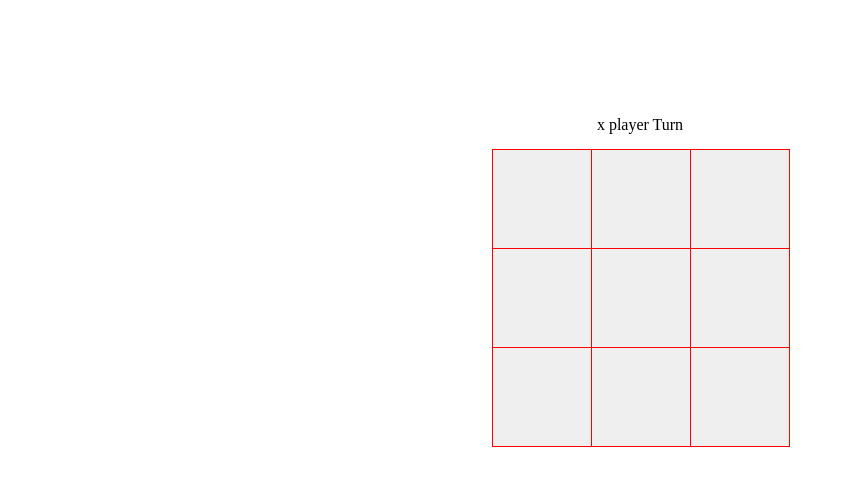
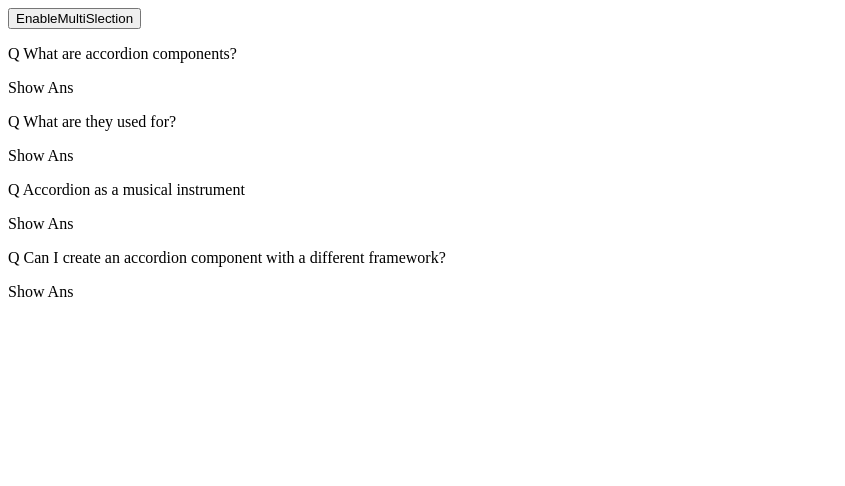
Before and after one commit to kashan-iqbal/React-Small-Project-, a React (Create React App) app: page / in a window 1280 px wide. Shown: the top 486 px of the page, without its empty margins (0-845 px from the left). Built offline with nearby package versions, Linux system fonts and the light colour scheme.

Commit message:
practice

```diff
--- a/src/App.js
+++ b/src/App.js
@@ -1,16 +1,19 @@
 // import './App.css';
-import AutoCompleteApi from './Component/Search/AutoCompleteApi';
-import ProfileFinder from './Component/gitHubProfile/ProfileFinder';
-import TicTakTo from './Component/tic-tac-toe/TicTakTo';
-
+import AutoCompleteApi from "./Component/Search/AutoCompleteApi";
+import ProfileFinder from "./Component/gitHubProfile/ProfileFinder";
+import TicTakTo from "./Component/tic-tac-toe/TicTakTo";
+import FetchCustomhook from "./Component/useFetch/FetchCustomhook";
+import LearnReact from "./LearningReact/LearnReact";
+import Accordian from './Component/Accordian/Accordian';
+import AccordianRepeat from "./repeat/AccordianRepeat";
 
 function App() {
   return (
     <div className="App">
-      {/* <Accordian/>
-<RandomColor/>
-<StarRatting/>
-<ImageSlider url={`https://picsum.photos/v2/list`} limit={"10"}/> */}
+      {/* <Accordian/> */}
+{/* <RandomColor/> */}
+{/* <StarRatting/> */}
+{/* <ImageSlider url={`https://picsum.photos/v2/list`} limit={"10"}/> */}
       {/* <LodeMore/> */}
       {/* <MainTree/> */}
       {/* <QrCode/> */}
@@ -20,7 +23,11 @@ function App() {
       {/* <Index/> */}
       {/* <ProfileFinder/> */}
       {/* <AutoCompleteApi/> */}
-<TicTakTo/>
+      {/* <TicTakTo/> */}
+      {/* <FetchCustomhook /> */}
+      {/* <LearnReact/> */}
+
+      <AccordianRepeat/>
     </div>
   );
 }
--- a/src/Component/tic-tac-toe/TicTakTo.js
+++ b/src/Component/tic-tac-toe/TicTakTo.js
@@ -55,7 +55,7 @@ const TicTakTo = () => {
   return (
     <div className="tic-tac-toe-container">
       {status}
-      <p>{isXturn ? "x" : "0"}  player Turn</p>
+      <p>Now {isXturn ? "x" : "0"}  player Turn</p>
       <div className="row">
         <Square value={square[0]} onclick={() => handleChange(0)} />
         <Square value={square[1]} onclick={() => handleChange(1)} />
--- /dev/null
+++ b/src/Component/useFetch/FetchCustomhook.js
@@ -0,0 +1,23 @@
+import React from "react";
+import useFetch from "./useFetch";
+import { logDOM } from "@testing-library/react";
+
+const FetchCustomhook = () => {
+  const { loading, data, error } = useFetch(
+    `https://dummyjson.com/users?limit=30`
+  );
+  if (loading) {
+    return <h1>please wait</h1>;
+  }
+  console.log(data, loading, error);
+  const { users } = data;
+  return (
+    <div>
+      FetchCustomhook
+      {users.length > 0 && users.map((d) => <p key={d.id}>{d.email}</p>)}
+      {error && error}
+    </div>
+  );
+};
+
+export default FetchCustomhook;
--- /dev/null
+++ b/src/Component/useFetch/useFetch.js
@@ -0,0 +1,33 @@
+import React, { useEffect, useState } from "react";
+
+const useFetch = (url, option = {}) => {
+  const [data, setData] = useState("");
+  const [loading, setLoading] = useState(false);
+  const [error, setError] = useState("");
+  const fetchData = async () => {
+    setLoading(true);
+    try {
+      const responce = await fetch(url, option);
+      if (!responce.ok) {
+        setError("some thing went wrong");
+        return;
+      }
+      const result = await responce.json();
+      setData(result);
+      setLoading(false);
+    } catch (error) {
+      if (error) {
+        setError(error);
+      }
+      setLoading(false);
+    }
+  };
+
+  useEffect(() => {
+    fetchData();
+  }, []);
+
+  return { data, loading, error };
+};
+
+export default useFetch;
--- /dev/null
+++ b/src/LearningReact/Hoc.js
@@ -0,0 +1,16 @@
+import React, { useState } from "react";
+
+const Hoc = (OldComponent) => {
+  const NewComponet = () => {
+    const [value, setValue] = useState(0);
+    const inCrement = () => {
+      setValue(value + 1);
+    };
+
+    return <OldComponent value={value} inCrement={inCrement} />;
+  };
+
+  return NewComponet
+};
+
+export default Hoc;
--- /dev/null
+++ b/src/LearningReact/Increment.js
@@ -0,0 +1,14 @@
+import React from 'react'
+import Hoc from './Hoc'
+
+const Increment = ({value,inCrement}) => {
+
+  return (
+    <div>{value}
+    <button onClick={inCrement}>click</button>
+    </div>
+
+  )
+}
+
+export default Hoc(Increment)
--- /dev/null
+++ b/src/LearningReact/LearnReact.js
@@ -0,0 +1,17 @@
+import React from "react";
+import "./Style.css";
+import Increment from "./Increment";
+import Hoc from "./Hoc";
+
+const LearnReact = ({ value, inCrement }) => {
+  return (
+    <div>
+      <Increment />
+      LearnReact
+      {value}
+      <button onMouseMove={inCrement} onClick={inCrement}>mover</button>
+    </div>
+  );
+};
+
+export default Hoc(LearnReact);
--- /dev/null
+++ b/src/repeat/AccordianRepeat.js
@@ -0,0 +1,57 @@
+import React, { useState } from "react";
+import data from "./../Component/Accordian/data";
+
+const AccordianRepeat = () => {
+  const [slected, setSlected] = useState("");
+  const [enableMultiSlection, setEnableMultipleSlection] = useState(false);
+  const [multiple, setMultiple] = useState([]);
+
+  const showMultime = (id) => {
+    const arr = [...multiple];
+
+    const checking = arr.indexOf(id);
+
+    console.log(checking);
+
+    if (checking === -1) arr.push(id);
+    else arr.splice(checking, 1);
+    setMultiple(arr);
+  };
+
+  const color = enableMultiSlection ? "red" : "";
+console.log(multiple)
+  return (
+    <div>
+      <button
+        style={{ backgroundColor: color }}
+        onClick={() => setEnableMultipleSlection( !enableMultiSlection)}
+      >
+        EnableMultiSlection
+      </button>
+      {data &&
+        data.map((d) => (
+          <div key={d.id}>
+            <p>Q {d.question}</p>
+            <span
+              onClick={
+                enableMultiSlection
+                  ? () => showMultime(d.id)
+                  : () => setSlected((prev) => (prev === d.id ? null : d.id))
+              }
+              style={{ cursor: "pointer" }}
+            >
+              {" "}
+              Show Ans
+            </span>
+            {slected === d.id || multiple.indexOf(d.id) !== -1 ? (
+              <p>{d.answer}</p>
+            ) : (
+              ""
+            )}
+          </div>
+        ))}
+    </div>
+  );
+};
+
+export default AccordianRepeat;
```
Also changed, not shown: src/LearningReact/Style.css (added). Lines whose indentation alone changed are shown as unchanged.
